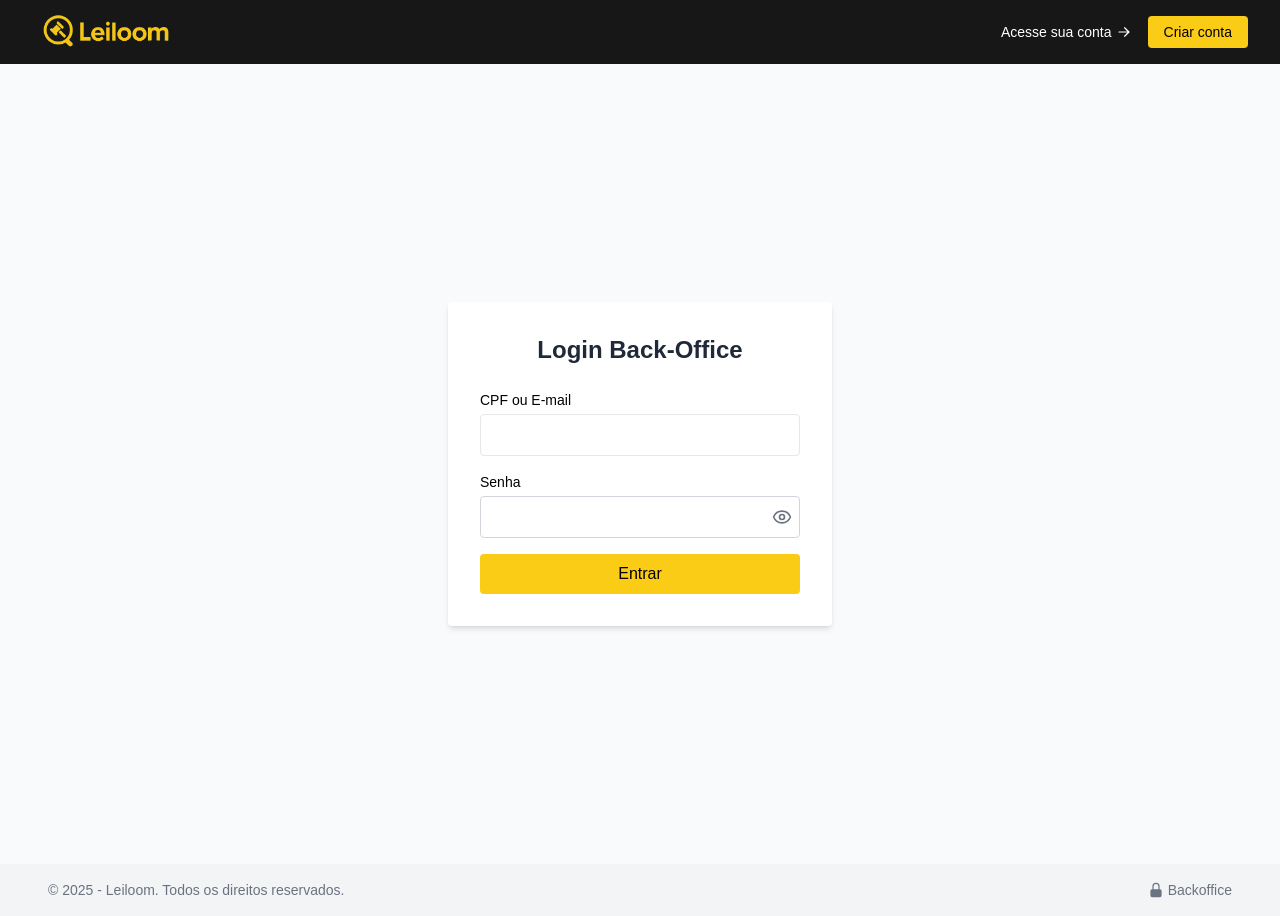
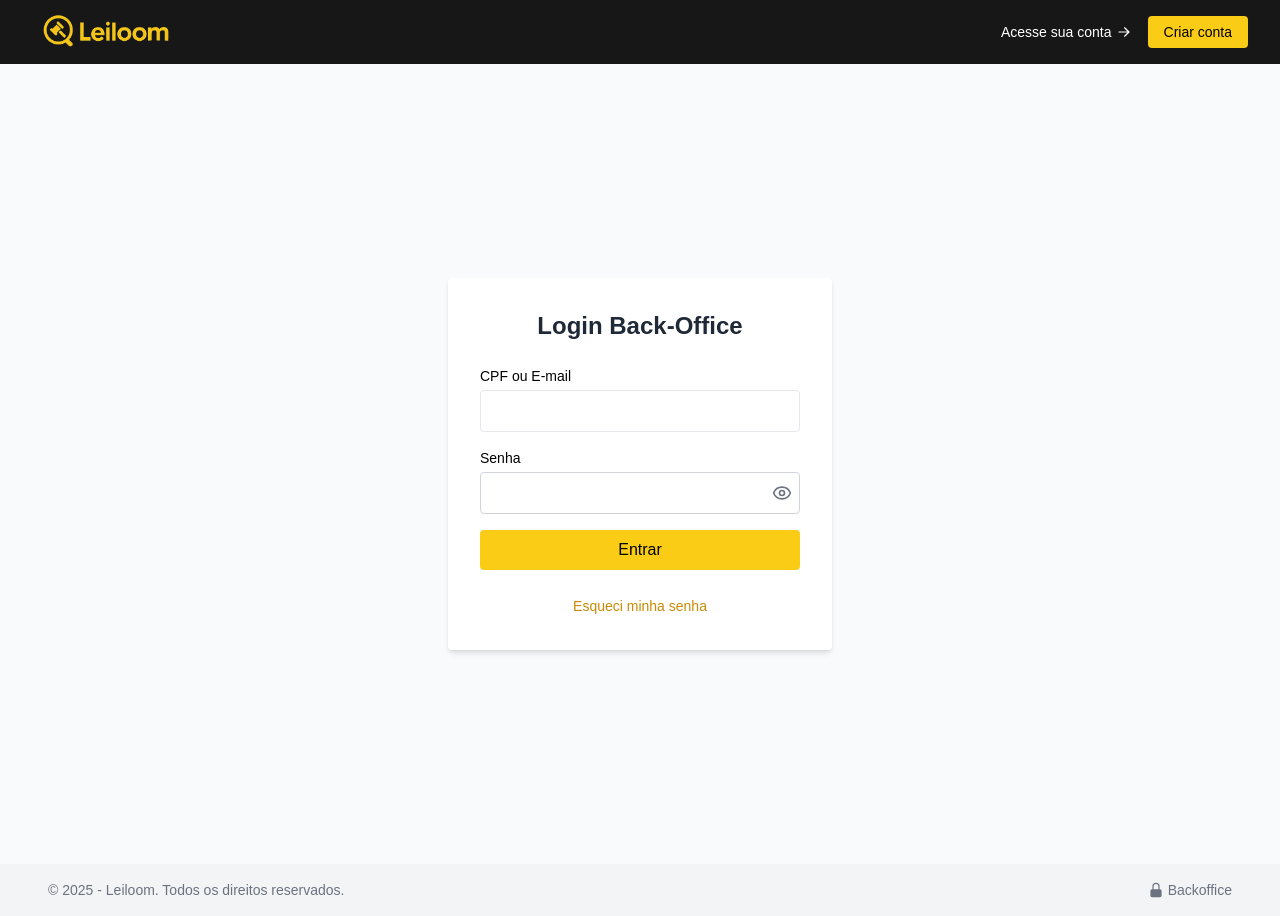
Before and after one commit to Leiloom/Leiloom-FE, a Next.js app: page /login-backoffice in a window 1280 px wide. Built offline with nearby package versions, Linux system fonts and the light colour scheme; no server answers.

Commit message:
Correção erro de confirmação de troca de senha no backoffice

```diff
--- a/src/pages/login-backoffice/index.tsx
+++ b/src/pages/login-backoffice/index.tsx
@@ -136,6 +136,15 @@ export default function BackOfficeLoginPage() {
               {loading ? 'Entrando...' : 'Entrar'}
             </button>
           </form>
+
+          <div className="text-center">
+            <a
+              href="/forgot-password-backoffice"
+              className="text-sm text-yellow-600 hover:text-yellow-700 transition"
+            >
+              Esqueci minha senha
+            </a>
+          </div>
         </div>
       </div>
     </MainLayout>
--- a/src/pages/login/index.tsx
+++ b/src/pages/login/index.tsx
@@ -16,7 +16,7 @@ const schema = z.object({
   login: z.string().min(3, 'Informe CPF, CNPJ ou email'),
   password: z.string().min(6, 'Senha obrigatória'),
   cnpj: z.string().optional(),
-})
+});
 
 type FormData = z.infer<typeof schema>
 
@@ -89,9 +89,11 @@ export default function LoginPage() {
         setIsAdmin(false);
         setValue('cnpj', '');
         setValue('login', ''); // Limpa o campo login ao trocar para PF
+        setValue('password', ''); // Limpa a senha ao trocar de tipo
       } else {
         // Ao trocar para PJ, limpa o campo login
         setValue('login', '');
+        setValue('password', ''); // Limpa a senha ao trocar de tipo
       }
 
       setTimeout(() => {
```
